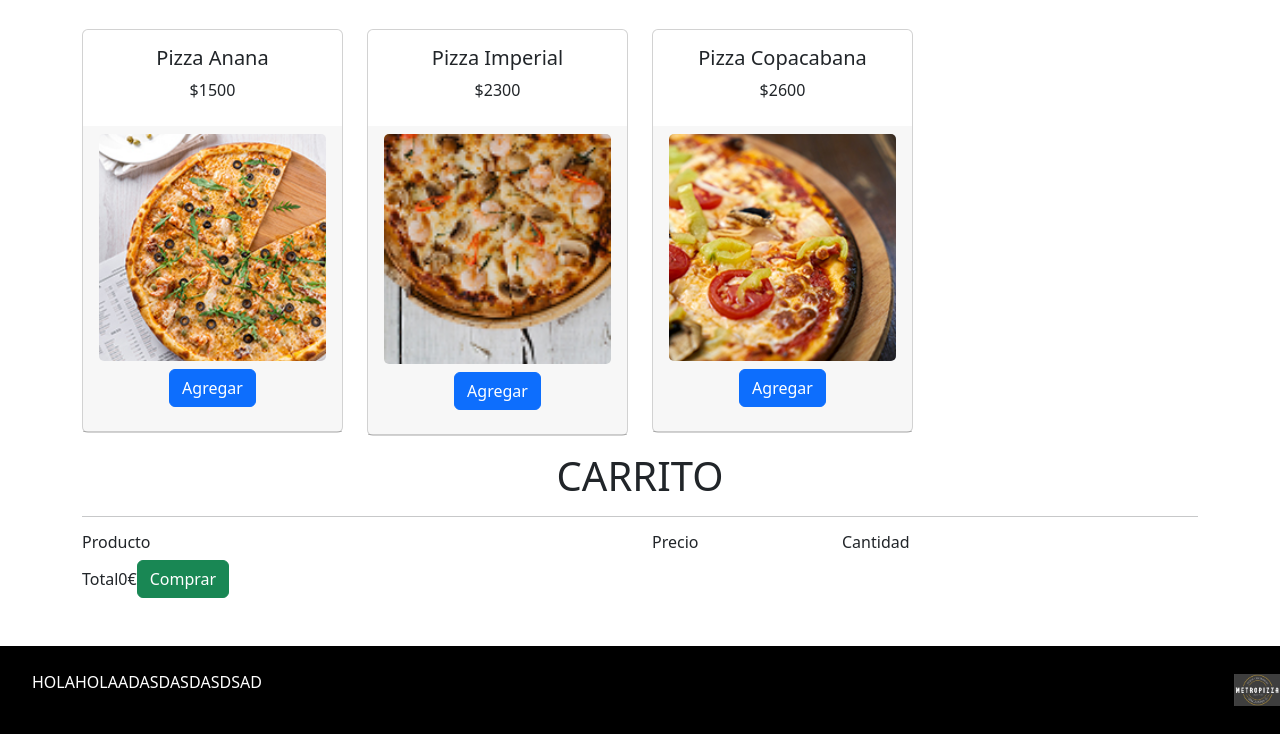
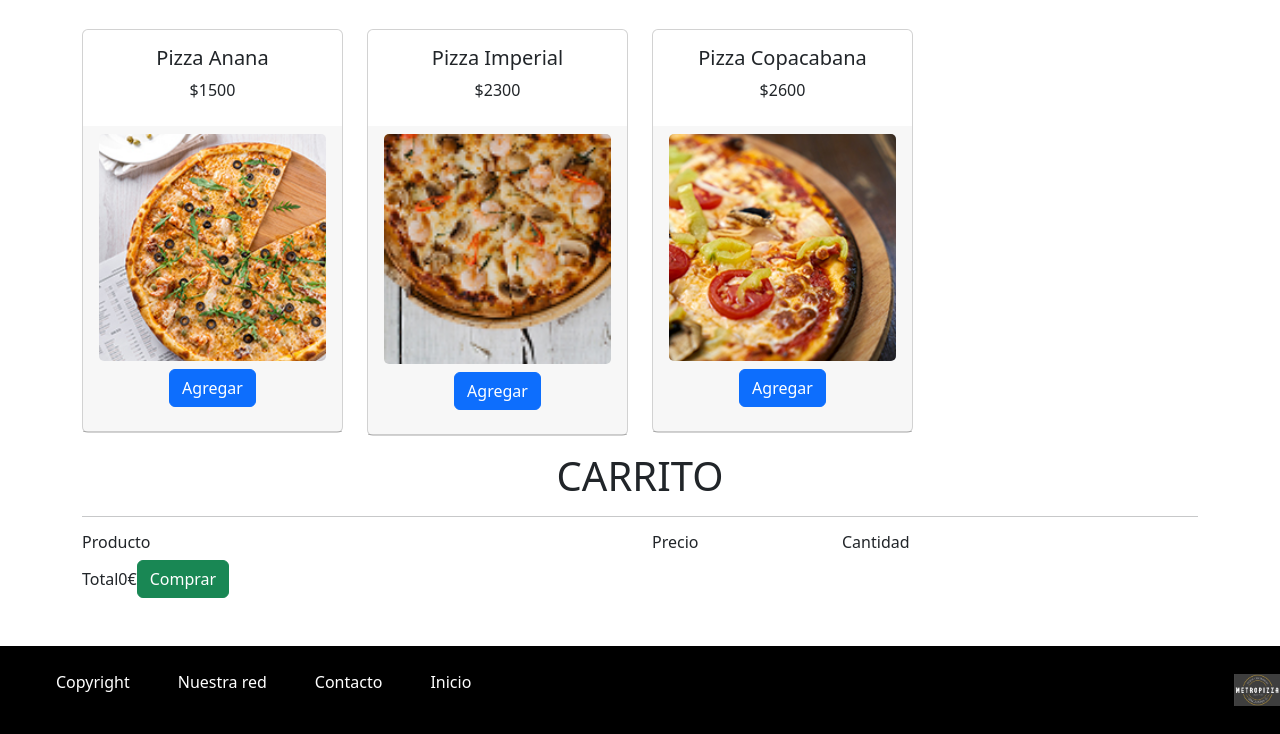
Before and after one commit to tobimartinez/desafiofinaltobiasjs, a plain HTML site: page desafiofinaltobiasjs/index.html in a window 1280 px wide. Shown: the part 1111-1845 px from the top of the page. Drawn offline with nearby package versions, Linux system fonts and the light colour scheme.

Commit message:
cambios en footer

```diff
--- a/desafiofinaltobiasjs/index.html
+++ b/desafiofinaltobiasjs/index.html
@@ -92,11 +92,11 @@
     </main>
     <footer class="pt-5">
       <div class="foot  d-flex py-4 flex-columnn text-center align-items-center justify-content-between">
-          <ul class=" d-flex justify-text-evenly align-text-center">
-            <li>HOLA </li>
-            <li>HOLAA</li>
-            <li>DASDASD</li>
-            <li>ASDSAD</li>
+          <ul class=" d-flex justify-text-evenly align-text-center ">
+            <li class="px-4">Copyright </li>
+            <li class= "px-4">Nuestra red</li>
+            <li class= "px-4">Contacto</li>
+            <li class= "px-4">Inicio</li>
           </ul>
         <img height="32px" src="./img/Captura web_13-5-2022_183114_.jpeg" alt="">
       </div>
--- a/desafiofinaltobiasjs/js/productos.js
+++ b/desafiofinaltobiasjs/js/productos.js
@@ -126,7 +126,6 @@ fetch('/js/productos.json')
     }
     function comprarButtonClicked(){
         containerCarritoItems.innerHTML = ``;
-
         actualizarPrecioTotalCarrito();
         compraFinalizada();
     }
```
